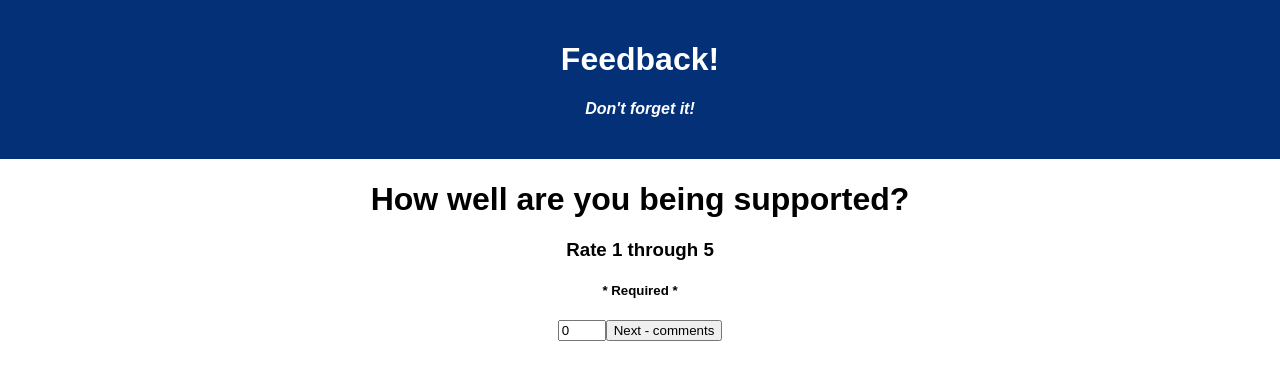
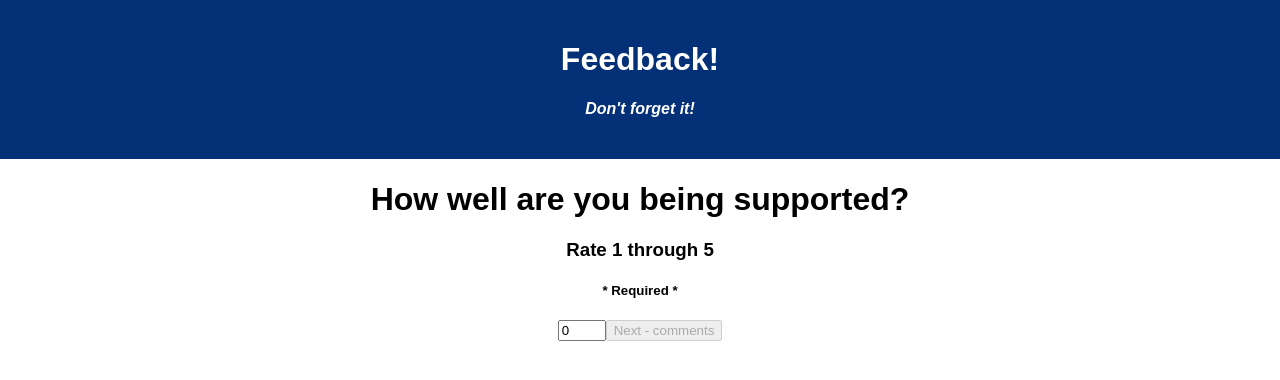
Before and after one commit to VenoMidas/weekend-redux-feedback-loop, a React (Create React App) app: page /#/supported in a window 1280 px wide. Shown: the top 380 px of the page. Built offline with nearby package versions, Linux system fonts and the light colour scheme.

Commit message:
Add ternary operators for input validation

```diff
--- a/src/components/Feeling/Feeling.jsx
+++ b/src/components/Feeling/Feeling.jsx
@@ -16,7 +16,7 @@ function Feeling() {
             <h3>Rate 1 through 5</h3>
             <h5>* Required *</h5>
             <input required type="number" value={feeling} onChange={handleChange} min='1' max='5' />
-            <button onClick={() => history.push('/understanding')} >Next - Understanding</button>
+            <button disabled={feeling > 0 && feeling < 6 ? false : true} onClick={() => history.push('/understanding')} >Next - Understanding</button>
         </>
     );
 };
--- a/src/components/Supported/Supported.jsx
+++ b/src/components/Supported/Supported.jsx
@@ -16,7 +16,7 @@ function Supported() {
             <h3>Rate 1 through 5</h3>
             <h5>* Required *</h5>
             <input required type="number" value={support} onChange={handleChange} min='1' max='5' />
-            <button onClick={() => history.push('/comments')} >Next - comments</button>
+            <button disabled={support > 0 && support < 6 ? false : true} onClick={() => history.push('/comments')} >Next - comments</button>
         </>
     );
 };
--- a/src/components/Understanding/Understanding.jsx
+++ b/src/components/Understanding/Understanding.jsx
@@ -16,7 +16,7 @@ function Understanding() {
             <h3>Rate 1 through 5</h3>
             <h5>* Required *</h5>
             <input required type="number" value={understanding} onChange={handleChange} min='1' max='5' />
-            <button onClick={() => history.push('/supported')} >Next - supported</button>
+            <button disabled={understanding > 0 && understanding < 6 ? false : true} onClick={() => history.push('/supported')} >Next - supported</button>
         </>
     );
 };
```
Also changed, not shown: 1 other file (tests, documents, lock files or other folders).
